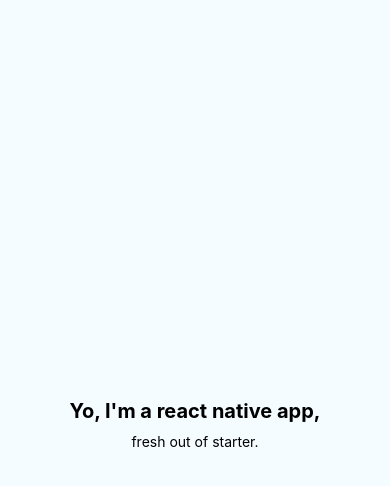
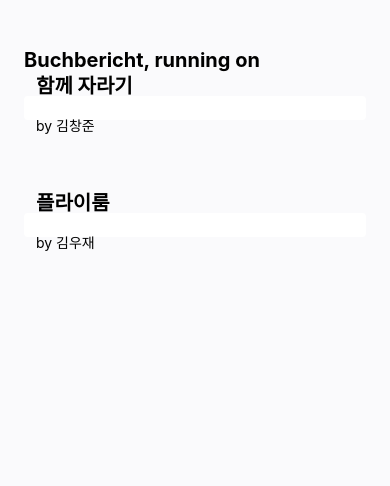
Before and after one commit to heejongahn/buchbericht, a React Native app: screen / in a window 390 px wide. Shown: the top 486 px of the page. Built offline with nearby package versions, Linux system fonts and the light colour scheme.

Commit message:
Add first component

```diff
--- a/App.tsx
+++ b/App.tsx
@@ -4,23 +4,52 @@
  * @lint-ignore-every XPLATJSCOPYRIGHT1
  */
 
-import React from 'react';
-import {Component} from 'react';
-import {Platform, StyleSheet, Text, View} from 'react-native';
+import React from "react";
+import { Component } from "react";
+import { Platform, StyleSheet, View, Text } from "react-native";
+import BookEntity from "./models/BookEntity";
+import BookItem from "./components/BookItem";
+import styled from "styled-components";
 
 const currentPlatform = Platform.select({
-  ios: 'iOS',
-  android: 'Android'
+  ios: "iOS",
+  android: "Android"
 });
 
 type Props = {};
+
+const books: BookEntity[] = [
+  {
+    title: "함께 자라기",
+    author: "김창준",
+    isbn: "9788966262335",
+    linkUri:
+      "https://m.search.daum.net/search?w=bookpage&bookId=4833808&q=%ED%95%A8%EA%BB%98%20%EC%9E%90%EB%9D%BC%EA%B8%B0",
+    imageUri:
+      "https://search1.kakaocdn.net/thumb/C216x312.q85/?fname=http%3A%2F%2Ft1.daumcdn.net%2Flbook%2Fimage%2F4833808%3Fmoddttm=201902032300"
+  },
+  {
+    title: "플라이룸",
+    author: "김우재",
+    isbn: "9788934984368",
+    linkUri:
+      "https://m.search.daum.net/search?w=bookpage&bookId=4836833&tab=introduction&DA=LB0&q=%ED%94%8C%EB%9D%BC%EC%9D%B4%EB%A3%B8",
+    imageUri:
+      "https://search1.kakaocdn.net/thumb/C216x312.q85/?fname=http%3A%2F%2Ft1.daumcdn.net%2Flbook%2Fimage%2F4836833%3Fmoddttm=201902032302"
+  }
+];
+
 export default class App extends Component<Props> {
   render() {
     return (
       <View style={styles.container}>
-        <Text style={styles.welcome}>Yo, I'm a react native app,</Text>
-        <Text>fresh out of starter.</Text>
-        <Text style={styles.currentPlatform}>{currentPlatform}</Text>
+        <Text style={styles.title}>
+          Buchbericht, running on{" "}
+          <Text style={styles.currentPlatform}>{currentPlatform}</Text>
+        </Text>
+        {books.map(book => (
+          <BookItem key={book.isbn} book={book} />
+        ))}
       </View>
     );
   }
@@ -29,19 +58,18 @@ export default class App extends Component<Props> {
 const styles = StyleSheet.create({
   container: {
     flex: 1,
-    justifyContent: 'center',
-    alignItems: 'center',
-    backgroundColor: '#F5FCFF',
+    display: "flex",
+    flexDirection: "column",
+    backgroundColor: "#fafafc",
+    paddingHorizontal: 24,
+    paddingVertical: 48
   },
-  welcome: {
+  title: {
     fontSize: 20,
-    fontWeight: 'bold',
-    textAlign: 'center',
-    margin: 10,
+    fontWeight: "bold",
+    marginBottom: 24
   },
   currentPlatform: {
-    textAlign: 'center',
-    color: '#333333',
-    marginBottom: 5,
-  },
+    fontWeight: "bold"
+  }
 });
--- /dev/null
+++ b/components/BookItem/index.tsx
@@ -0,0 +1,47 @@
+import React from "react";
+import {
+  View,
+  Text,
+  StyleSheet,
+  TouchableHighlight,
+  TouchableOpacity
+} from "react-native";
+
+import BookEntity from "../../models/BookEntity";
+
+interface Props {
+  book: BookEntity;
+}
+
+export default function BookItem({ book }: Props) {
+  return (
+    <TouchableOpacity>
+      <View style={styles.container}>
+        <Text style={styles.title}>{book.title}</Text>
+        <Text style={styles.author}>by {book.author}</Text>
+      </View>
+    </TouchableOpacity>
+  );
+}
+
+const styles = StyleSheet.create({
+  container: {
+    flex: 0,
+    flexDirection: "column",
+    justifyContent: "center",
+    alignItems: "flex-start",
+    padding: 12,
+    backgroundColor: "#fff",
+    marginBottom: 16,
+    borderRadius: 4
+  },
+  title: {
+    fontSize: 20,
+    fontWeight: "bold",
+    marginBottom: 16
+  },
+  author: {
+    fontSize: 14,
+    marginBottom: 12
+  }
+});
--- /dev/null
+++ b/models/BookEntity.ts
@@ -0,0 +1,9 @@
+export default class BookEntity {
+  constructor(
+    public isbn: string,
+    public title: string,
+    public author: string,
+    public linkUri: string,
+    public imageUri: string
+  ) {}
+}
```
